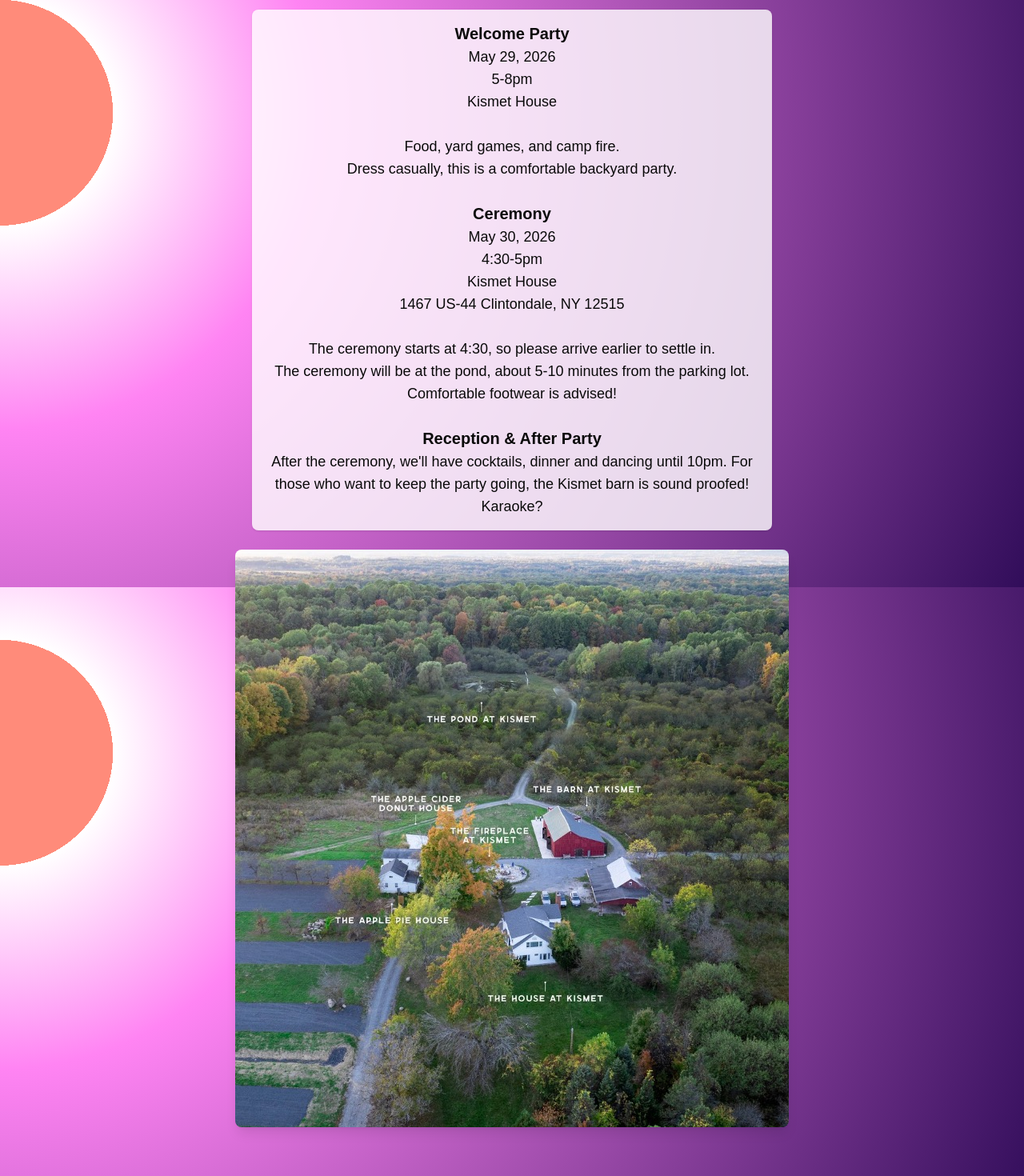
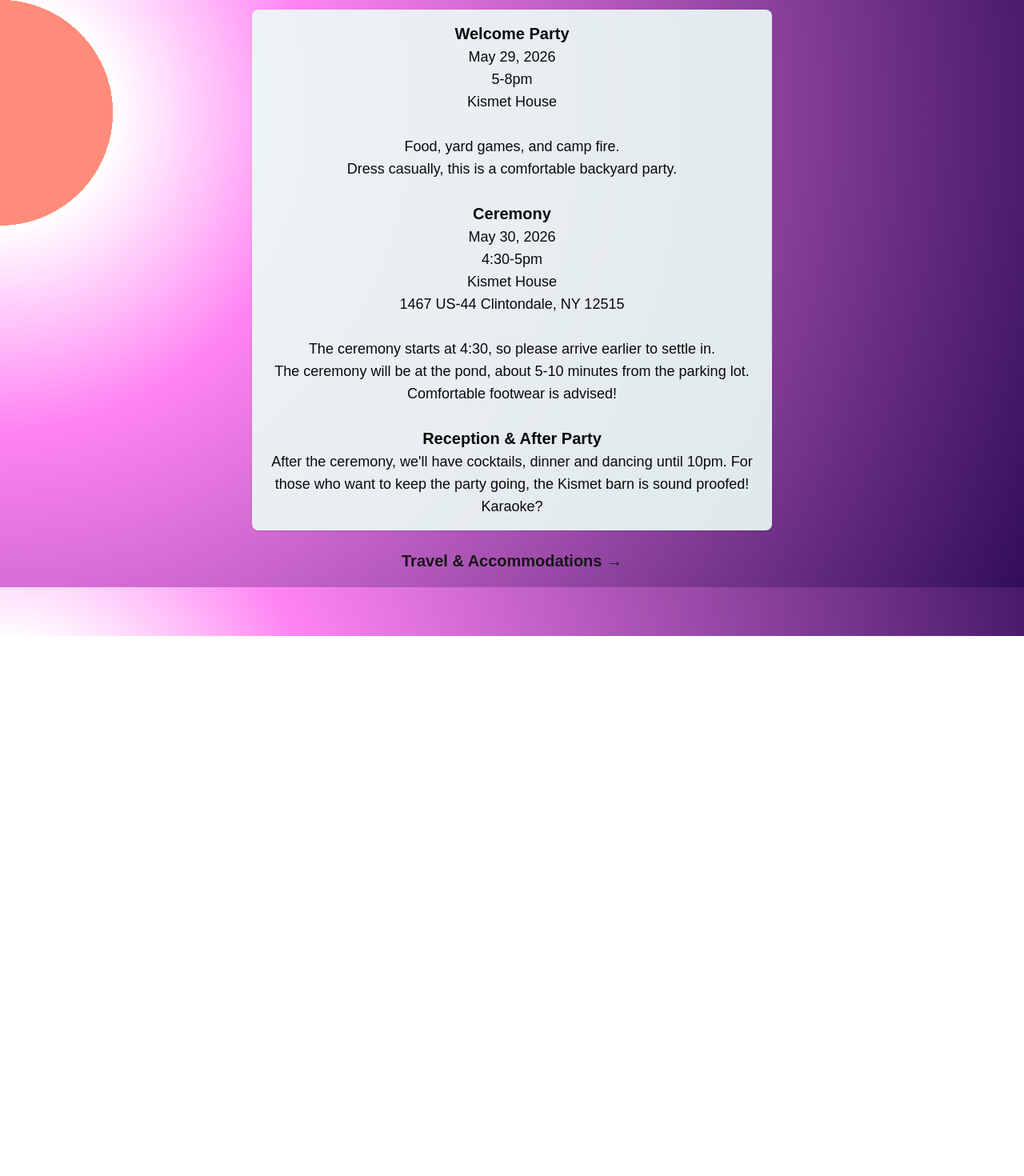
Before and after one commit to jrr8/wedding, a Next.js app: page / in a window 1280 px wide. Shown: the part 866-2336 px from the top of the page at 80% size. After the commit the page ends 1661 px from the top, so only its background shows below. Built offline with nearby package versions, Linux system fonts and the light colour scheme; no server answers; a web font is replaced by a local one.

Commit message:
swap image for link

```diff
--- a/src/app/page.tsx
+++ b/src/app/page.tsx
@@ -1,5 +1,6 @@
 import { Confetti } from "@/components/confetti/confetti";
 import Image from "next/image";
+import Link from "next/link";
 import RSVPModalButton from "@/components/RSVPModal/RSVPModalButton";
 import ScrollGradient from "@/components/scroll-gradient";
 import { getCurrentUser, getCurrentUserParty } from "@/utils/currentUser";
@@ -50,7 +51,7 @@ export default async function Home() {
       <section className="flex flex-col gap-6 items-center text-center max-w-[850px] mx-2 sm:mx-0">
         <h3 className="text-2xl font-swash font-bold">The Wedding Weekend</h3>
 
-        <p className="text-lg max-w-prose bg-white/80 p-4 rounded-lg shadow">
+        <p className="text-lg max-w-prose bg-emerald-50/90 p-4 rounded-lg shadow">
           <strong className="text-xl font-swash font-bold">
             Welcome Party
           </strong>
@@ -87,15 +88,12 @@ export default async function Home() {
           barn is sound proofed! Karaoke?
         </p>
 
-        <Image
-          src="/wedding-weekend.jpg"
-          alt="Venue Map"
-          width={692}
-          height={722}
-          quality={50}
-          priority
-          className="rounded-lg shadow-lg w-[600]"
-        />
+        <Link
+          href="/travel"
+          className="text-xl font-swash font-bold text-foreground hover:underline underline-offset-2"
+        >
+          Travel & Accommodations →
+        </Link>
       </section>
     </div>
   );
```
